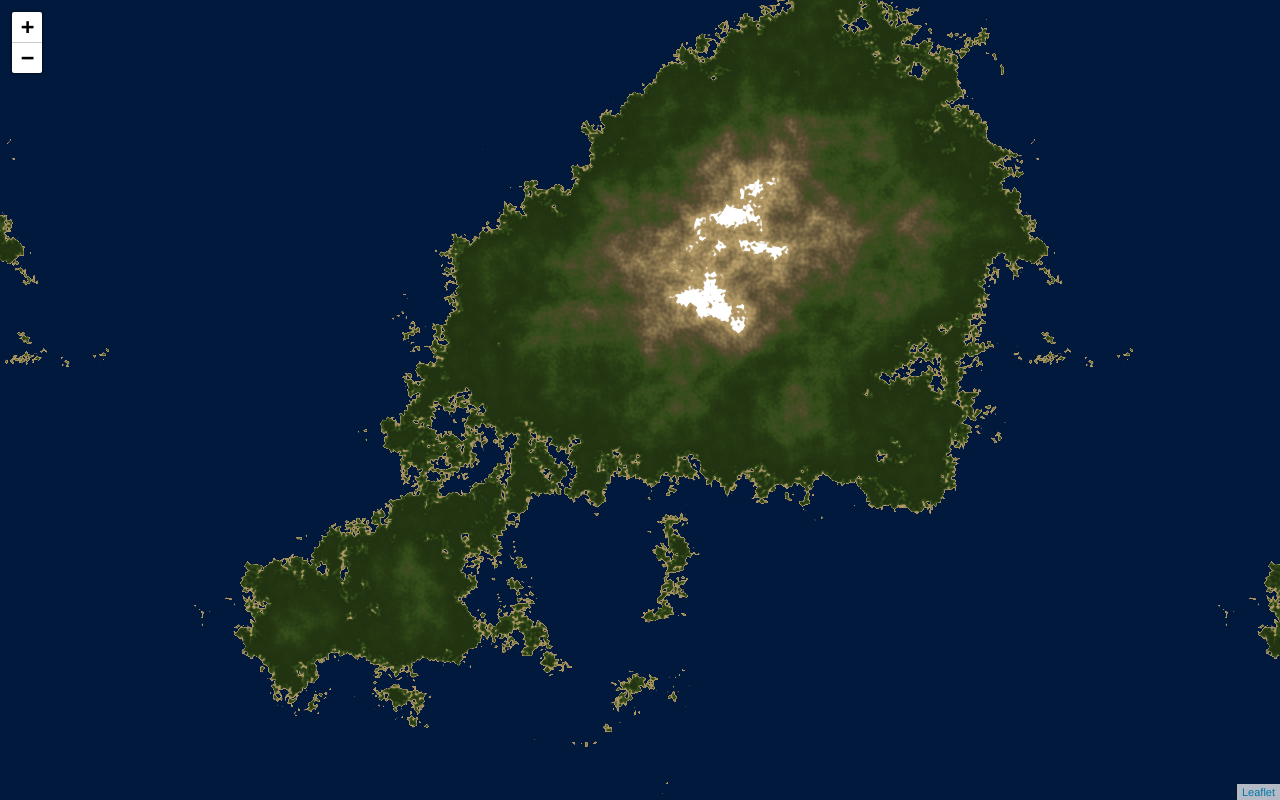
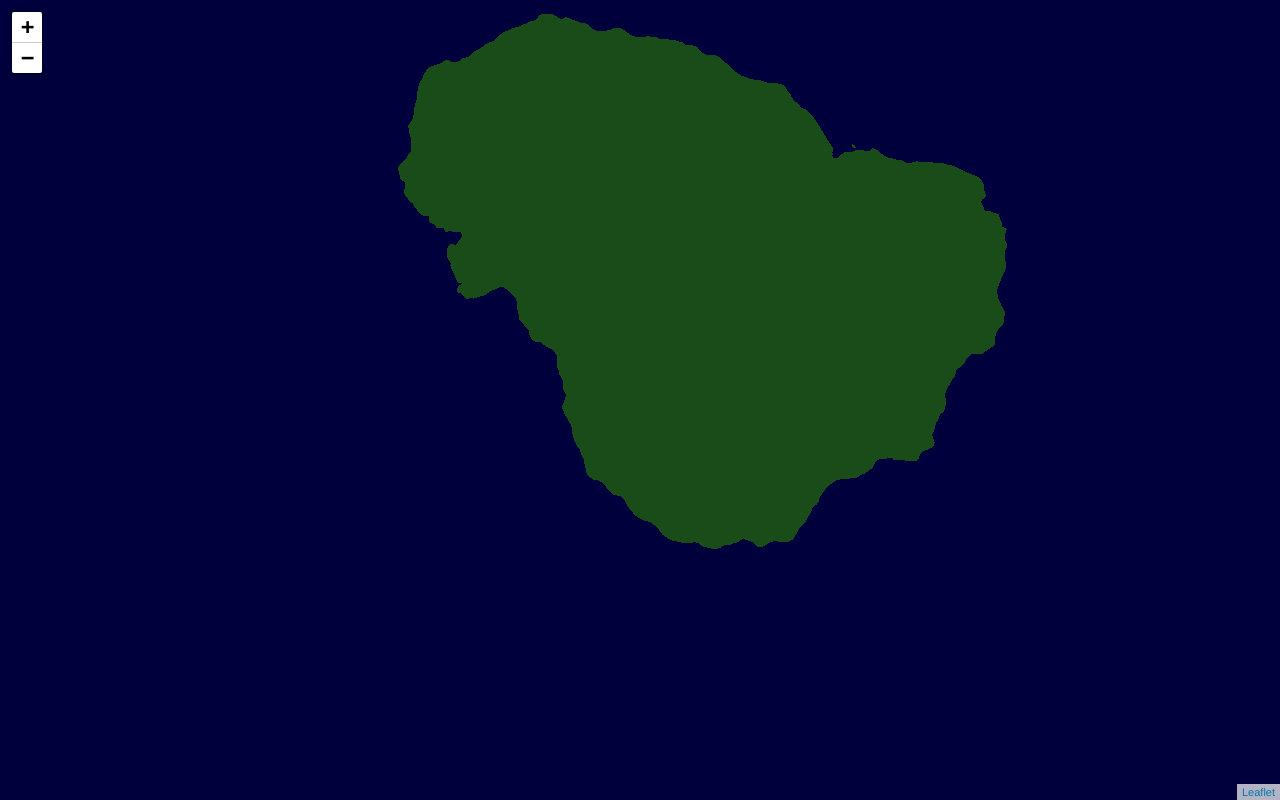
Before and after one commit to luciopaiva/leaflet-terrain, a plain HTML site: page index.html in a window 1280 px wide. Drawn offline with Linux system fonts and the light colour scheme.

```diff
--- a/index.html
+++ b/index.html
@@ -16,6 +16,15 @@
             height: 100vh;
         }
     </style>
+
+    <script>
+        (function(i,s,o,g,r,a,m){i['GoogleAnalyticsObject']=r;i[r]=i[r]||function(){
+            (i[r].q=i[r].q||[]).push(arguments)},i[r].l=1*new Date();a=s.createElement(o),
+            m=s.getElementsByTagName(o)[0];a.async=1;a.src=g;m.parentNode.insertBefore(a,m)
+        })(window,document,'script','https://www.google-analytics.com/analytics.js','ga');
+        ga('create', 'UA-101273659-1', 'auto');
+        ga('send', 'pageview');
+    </script>
 </head>
 <body>
 
--- a/index.js
+++ b/index.js
@@ -1,27 +1,33 @@
 // based on http://www.entropicparticles.com/leaflet/
 
 // RGB and scale values for the color palette
-const cRed = [0, 0.7, 0.2, 0.1333, 0.2, 0.35, 0.7, 0.7, 1, 1];
-const cGreen = [0.1, 0.6, 0.3, 0.2, 0.3, 0.3, 0.6, 0.6, 1, 1];
-const cBlue = [0.24, 0.4, 0.1, 0.0666, 0.1, 0.2, 0.4, 0.4, 1, 1];
-const colorThresholds = [0., 1e-6, 1e-4, 1e-3, 0.1, 0.3, 0.8, 0.9, 1, 10];
+// const cRed = [0, 0.7, 0.2, 0.1333, 0.2, 0.35, 0.7, 0.7, 1, 1];
+// const cGreen = [0.1, 0.6, 0.3, 0.2, 0.3, 0.3, 0.6, 0.6, 1, 1];
+// const cBlue = [0.24, 0.4, 0.1, 0.0666, 0.1, 0.2, 0.4, 0.4, 1, 1];
+const cRed = [0, 0.1, 0.4];
+const cGreen = [0, 0.3, 0.6];
+const cBlue = [0.24, 0.1, 0.4];
+// const colorThresholds = [0., 1e-6, 1e-4, 1e-3, 0.1, 0.3, 0.8, 0.9, 1, 10];
 
-const perlinOctavesParams = Array.from([0, 2, 4, 6, 8, 10], (v) => 1 << v).map(v => [v, Math.sqrt(v)]);
+noise.seed(3); // [1, 65536]
 
-noise.seed(300); // [1, 65536]
+const lerp = (left, right, value) => (value - left) / (right - left);
+
+const normalizator = 1 + 1/2 + 1/4 + 1/8 + 1/16 + 1/32 + 1/64;
 
 function pickColor(value) {
-    let colorIndex = 0;
-    while (value >= colorThresholds[colorIndex]) {
-        colorIndex++;
-    }
-    colorIndex--;
-    const r = (value - colorThresholds[colorIndex]) / (colorThresholds[colorIndex+1] - colorThresholds[colorIndex]) *
-        (cRed[colorIndex+1] - cRed[colorIndex]) + cRed[colorIndex];
-    const g = (value - colorThresholds[colorIndex]) / (colorThresholds[colorIndex+1] - colorThresholds[colorIndex]) *
-        (cGreen[colorIndex+1] - cGreen[colorIndex]) + cGreen[colorIndex];
-    const b = (value - colorThresholds[colorIndex]) / (colorThresholds[colorIndex+1] - colorThresholds[colorIndex]) *
-        (cBlue[colorIndex+1] - cBlue[colorIndex]) + cBlue[colorIndex];
+    // let colorIndex = 0;
+    // while (value >= colorThresholds[colorIndex]) {
+    //     colorIndex++;
+    // }
+    // colorIndex--;
+    // value = lerp(colorThresholds[colorIndex], colorThresholds[colorIndex + 1], value);
+    const r = cRed[Math.floor(value * cRed.length)];
+    const g = cGreen[Math.floor(value * cGreen.length)];
+    const b = cBlue[Math.floor(value * cBlue.length)];
+    // const r = value * (cRed[colorIndex+1] - cRed[colorIndex]) + cRed[colorIndex];
+    // const g = value * (cGreen[colorIndex+1] - cGreen[colorIndex]) + cGreen[colorIndex];
+    // const b = value * (cBlue[colorIndex+1] - cBlue[colorIndex]) + cBlue[colorIndex];
     return [~~(255 * r), ~~(255 * g), ~~(255 * b)];
 }
 
@@ -51,16 +57,34 @@ function createTile(coords) {
             const xx = (coords.x / zoomScale + i / canvas.width / zoomScale);
             const yy = (coords.y / zoomScale + j / canvas.height / zoomScale);
 
+            let value = 0;
+            const map = (v) => (v + 1) / 2;  // from [-1, 1] to [0, 1]
+            value += map(noise.perlin2(xx, yy));
+            // value += map(noise.perlin2(xx * 4, yy * 4)) / 2;  // 2^2
+            // value += map(noise.perlin2(xx * 16, yy * 16)) / 4;  // 2^4
+            // value += map(noise.perlin2(xx * 64, yy * 64)) / 8;  // 2^6
+            // value += map(noise.perlin2(xx * 256, yy * 256)) / 16;  // 2^8
+            // value += map(noise.perlin2(xx * 1024, yy * 1024)) / 32;  // 2^10
+            // value += map(noise.perlin2(xx * 4096, yy * 4096)) / 64;  // 2^12
+            value += map(noise.perlin2(xx * 2, yy * 2)) / 2;  // 2^2
+            value += map(noise.perlin2(xx * 4, yy * 4)) / 4;  // 2^4
+            value += map(noise.perlin2(xx * 8, yy * 8)) / 8;  // 2^6
+            value += map(noise.perlin2(xx * 16, yy * 16)) / 16;  // 2^8
+            value += map(noise.perlin2(xx * 32, yy * 32)) / 32;  // 2^10
+            value += map(noise.perlin2(xx * 64, yy * 64)) / 64;  // 2^12
+            value += map(noise.perlin2(xx * 128, yy * 128)) / 128;  // 2^12
+            value /= normalizator * 1.85;
+
             // ToDo add more octaves as user zooms in
-            let sum = 0;
-            perlinOctavesParams.forEach(([q, sqrtQ]) => {
-                sum += (noise.perlin2(xx * q, yy * q) + 1) / 2 / sqrtQ;
-            });
+            value = .9 * value + .1 * Math.sin(xx * Math.PI) * Math.sin(yy * Math.PI);
 
-            // Perlin plus some extra elevation for making an island (arbitrary)
-            let value = ((noise.perlin2(xx, yy) + 1) / 2 + sum) + 0.25 * Math.sin(xx * Math.PI) * Math.sin(yy * Math.PI);
+            // value += 0.001;
+
             // delimiting range
-            value = Math.pow(Math.abs(Math.max(1.85, value) - 1.85), 3) * 27;
+            // value = Math.max(1.85, value);
+            // value = value - 1.85;
+            // value = Math.pow(value, 3);
+            // value = value * 270;
 
             const [r, g, b] = pickColor(value);
             const bufferIndex = bufferRowPosition + i * 4;
```
